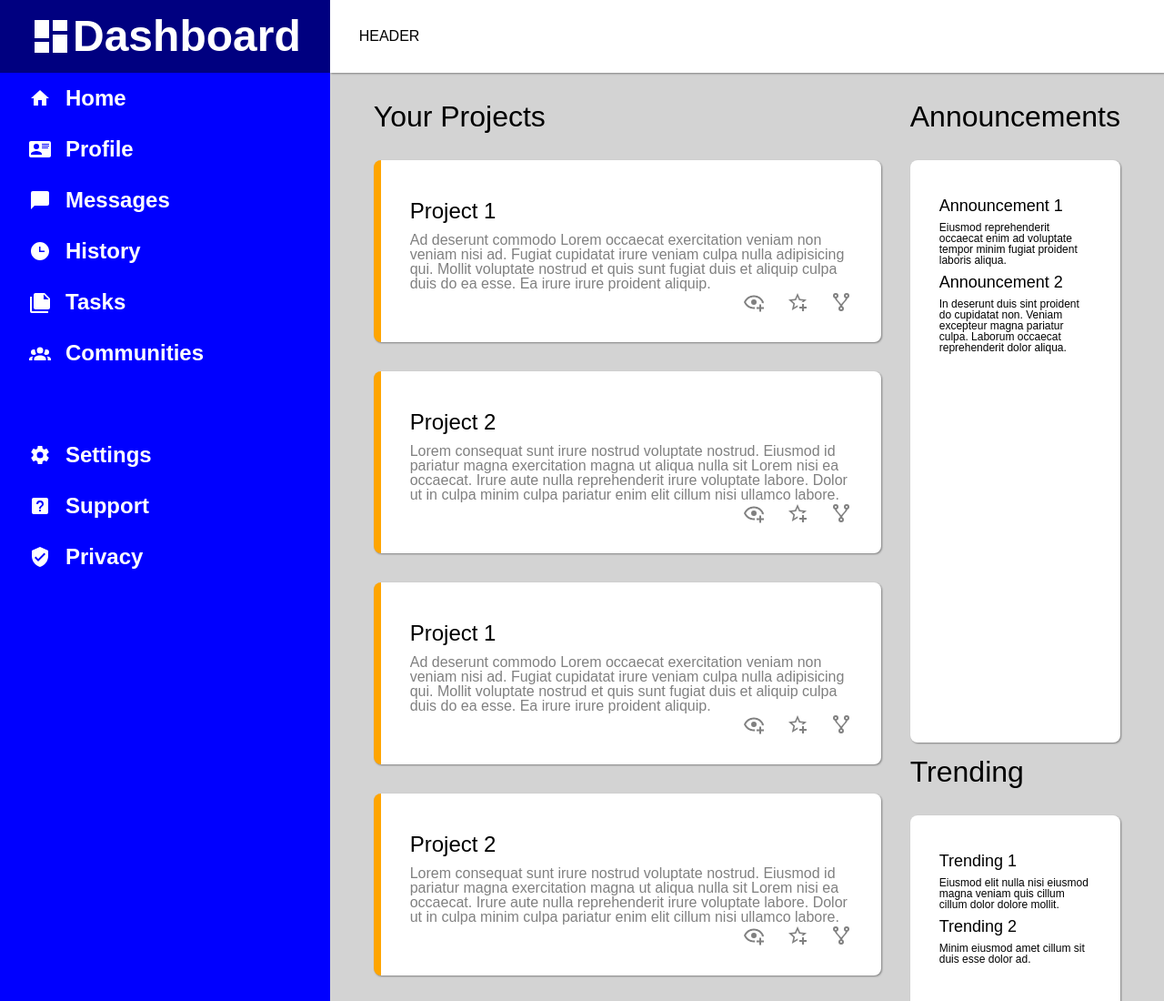
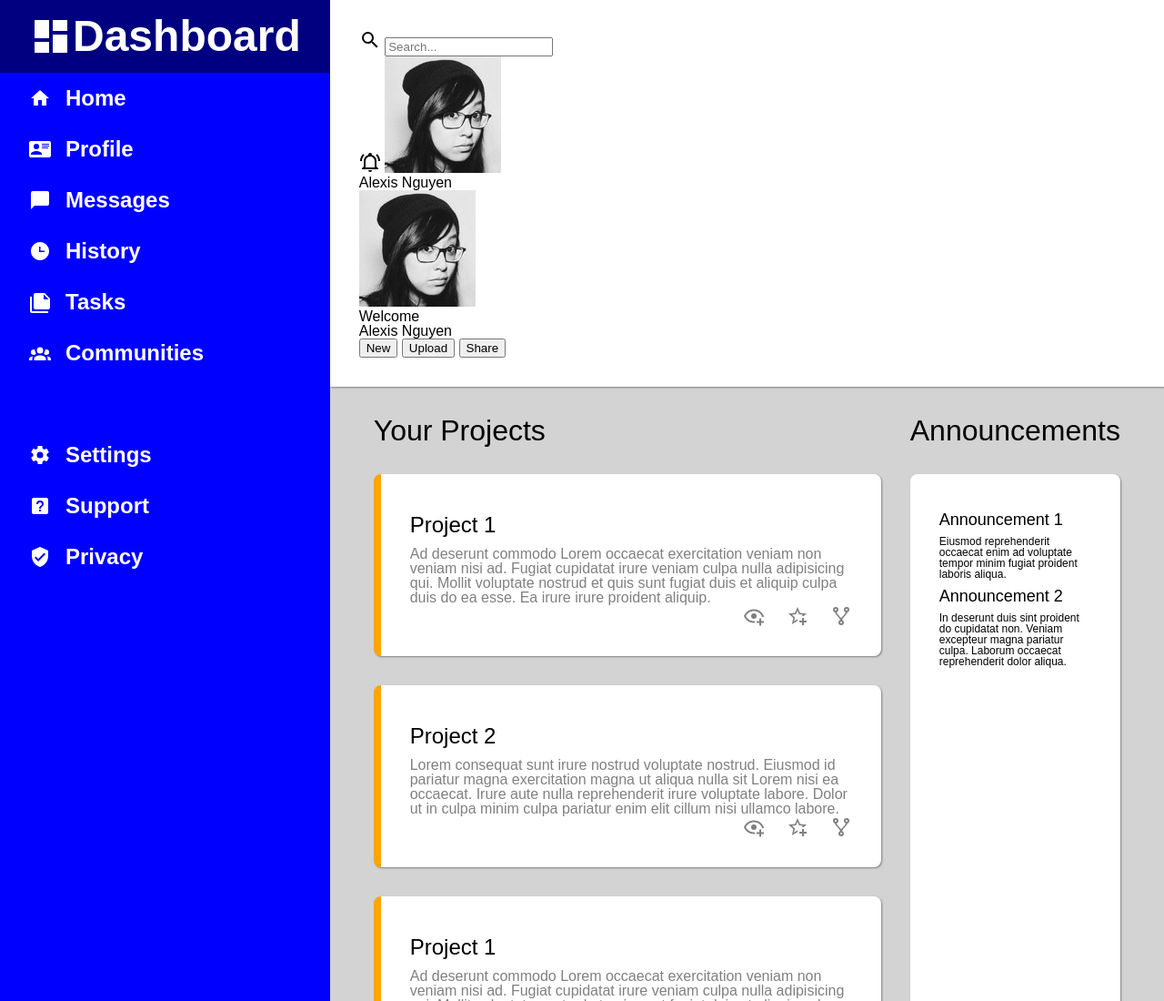
Before and after one commit to BobSlim/odin-dashboard, a plain HTML site: page index.html in a window 1280 px wide. Shown: the top 1100 px of the page at 91% size. Drawn offline with Linux system fonts and the light colour scheme.

Commit message:
add layout html

```diff
--- a/index.html
+++ b/index.html
@@ -57,7 +57,27 @@
         </ul>
     </nav>
     <header class = "header">
-        HEADER
+        <form action="" id="form">
+            <svg><use xlink:href="#magnify"/></svg>
+            <input type="search" id="query" name="q" placeholder="Search...">
+        </form>
+        <div class="header-profile">
+            <svg><use xlink:href="#bell-ring-outline"/></svg>
+            <img src="assets/50.jpg" alt="A woman">
+            <div>Alexis Nguyen</div>
+        </div>
+        <div class="header-welcome">
+            <img src="assets/50.jpg" alt="A woman">
+            <div class="header-textStack">
+                <p>Welcome</p>
+                <p>Alexis Nguyen</p>
+            </div>
+        </div>
+        <div class="header-buttons">
+            <button class="header-button">New</button>
+            <button class="header-button">Upload</button>
+            <button class="header-button">Share</button>
+        </div>
     </header>
     <main class="main">
         <h1 class="projects-heading">Your Projects</h1>
```
